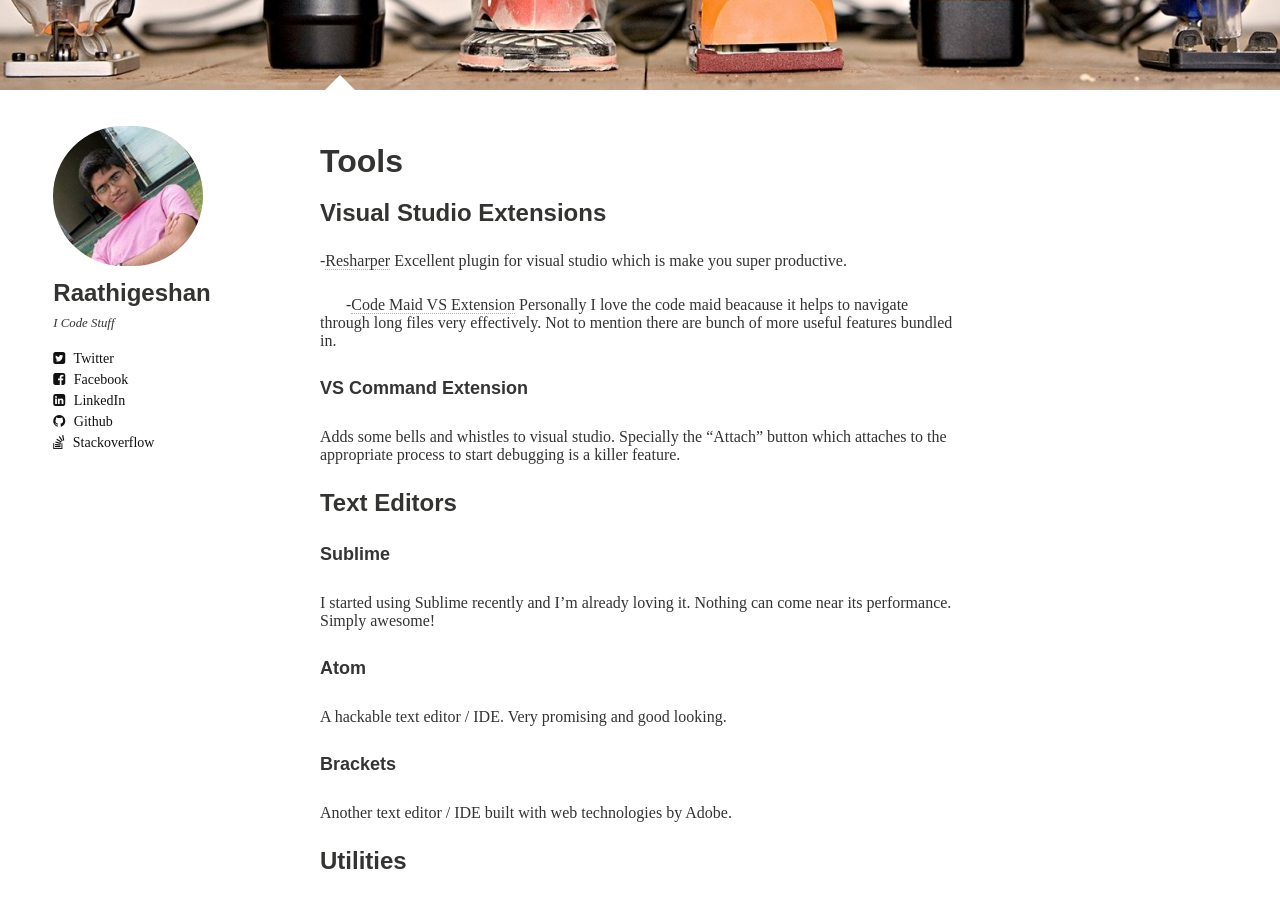
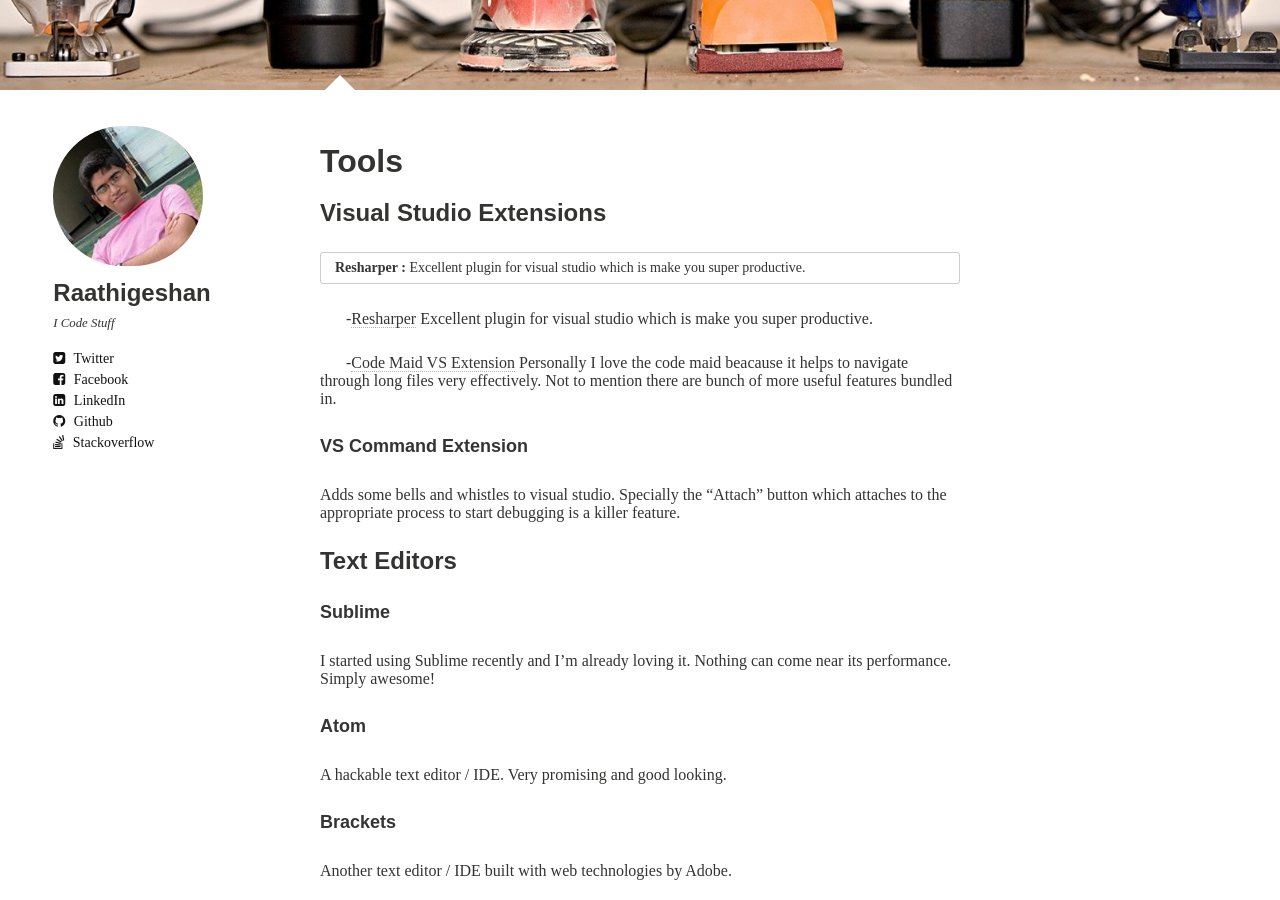
Before and after one commit to Raathigesh/Raathigesh.github.io, a Jekyll site: the page built from tools/index.md, in a window 1280 px wide and 900 px high, scrolled down 406 px. Built offline with Jekyll 4.4.1, drawn with Linux system fonts in a browser that asks for light colours; nearby versions of some CDN libraries; some web fonts are replaced.

Commit message:
Formatting.

```diff
--- a/tools/index.md
+++ b/tools/index.md
@@ -11,6 +11,9 @@
 ---
 
 ###Visual Studio Extensions
+**[Resharper : ](http://www.jetbrains.com/resharper/)** Excellent plugin for visual studio which is make you super productive.
+{: .notice}
+
 -[Resharper](http://www.jetbrains.com/resharper/)
 Excellent plugin for visual studio which is make you super productive.
 
```
